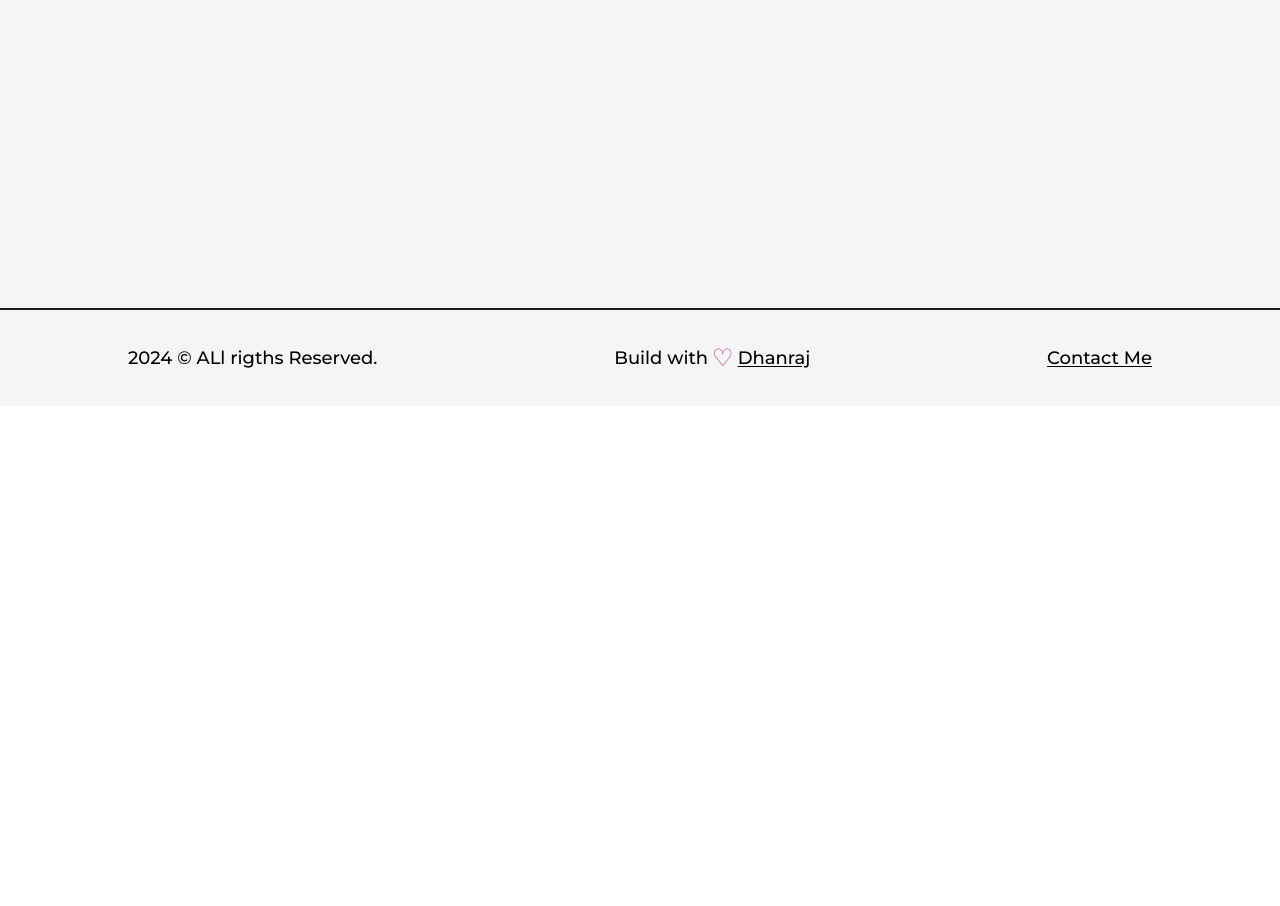
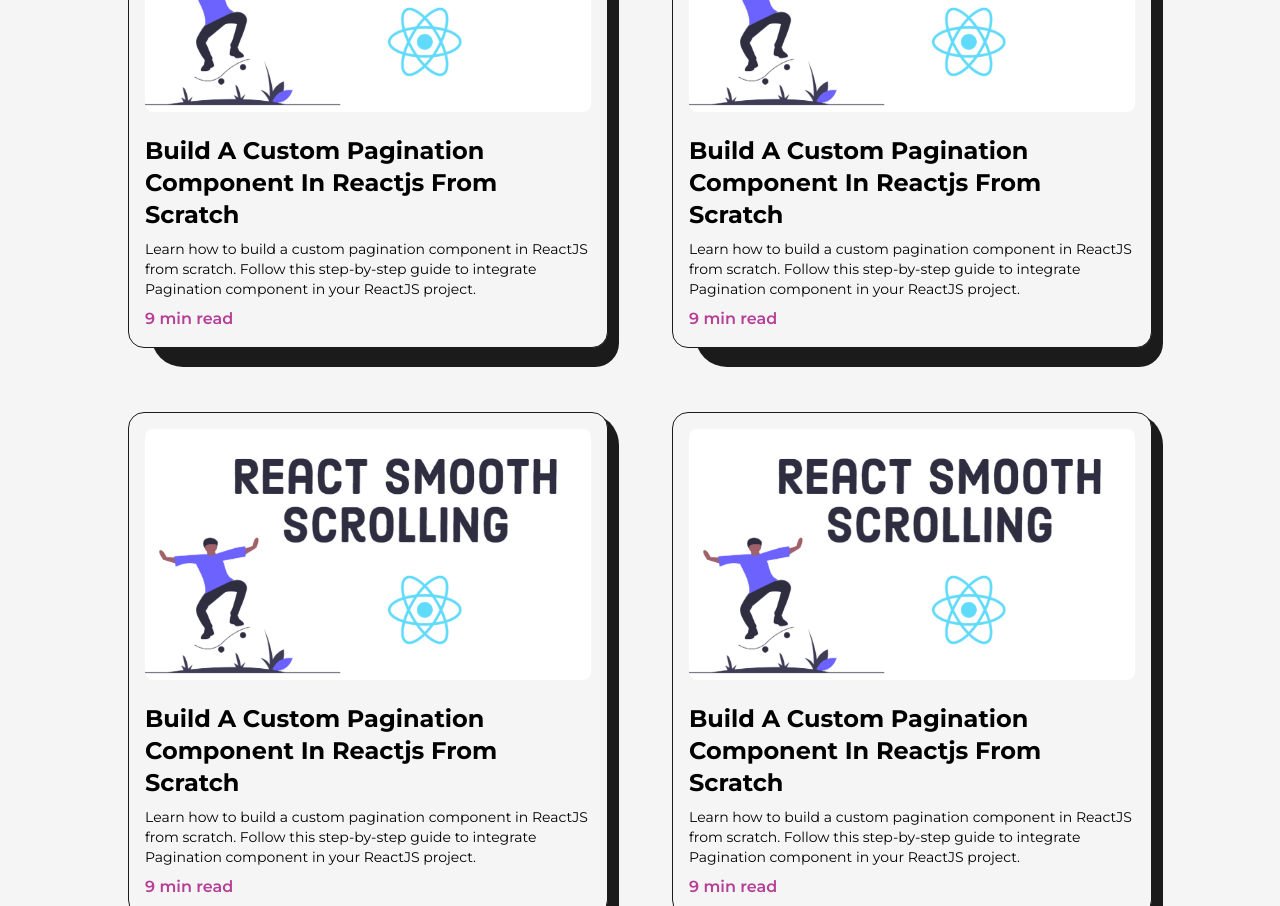
Before and after one commit to sdhanraj300/nextjsportfolio, a Next.js app: page /articles in a window 1280 px wide. Before the commit this address had no page. Shown: the part 580-1486 px from the top of the page. Before the commit the page ends 986 px from the top, so only its background shows below. Built offline with nearby package versions, Linux system fonts and the light colour scheme.

Commit message:
completed articles page

```diff
--- /dev/null
+++ b/src/pages/articles.js
@@ -0,0 +1,185 @@
+import React, { useRef } from "react";
+import Layout from "@/components/Layout";
+import AnimatedText from "@/components/AnimatedText";
+import { Head } from "next/document";
+import Link from "next/link";
+import Image from "next/image";
+import articleImg from "../../public/images/articles/smooth scrolling in reactjs.png";
+import article2Img from "../../public/images/articles/form validation in reactjs using custom react hook.png";
+import { motion, useMotionValue } from "framer-motion";
+
+const FramerImage = motion(Image);
+const FeaturedArticle = ({ img, title, link, time, summary }) => {
+  return (
+    <li
+      className="relative col-span-1 w-full p-4 bg-light border border-solid border-dark
+    rounded-2xl
+    "
+    >
+      <div
+        className="absolute top-0 -right-3 -z-10
+          w-[98%] h-[104%] rounded-[2rem] bg-dark
+          rounded-br-3xl
+          "
+      />
+      <Link
+        href={link}
+        target={"_blank"}
+        className="w-full cursor-pointer overflow-hidden rounded-lg
+        inline-block
+        "
+      >
+        <FramerImage
+          src={img}
+          alt={title}
+          className="w-full h-auto"
+          whileHover={{ scale: 1.05 }}
+          transition={{ duration: 0.2 }}
+        />
+      </Link>
+      <Link href={link} target="_blank">
+        <h2 className="capitalize text-2xl font-bold my-2 hover:underline mt-4">
+          {title}
+        </h2>
+      </Link>
+      <p className="text-sm mb-2">{summary}</p>
+      <span className="text-primary font-semibold">{time}</span>
+    </li>
+  );
+};
+
+const MovingImage = ({ title, img, link }) => {
+  const x = useMotionValue(0);
+  const y = useMotionValue(0);
+  const imgRef = useRef(null);
+
+  const handleMouse = (e) => {
+    imgRef.current.style.display = "inline-block";
+    x.set(e.pageX);
+    y.set(-10);
+  };
+
+  const handleMouseLeave = () => {
+    imgRef.current.style.display = "none";
+    x.set(0);
+    y.set(0);
+  };
+
+  return (
+    <Link
+      href={link}
+      target="_blank"
+      onMouseMove={handleMouse}
+      onMouseLeave={handleMouseLeave}
+    >
+      <h2 className="capitalize text-xl font-semibold hover:underline">
+        {title}
+      </h2>
+      <FramerImage
+        initial={{ opacity: 0 }}
+        whileInView={{ opacity: 1, transition: { duration: 0.5 } }}
+        style={{ x, y }}
+        ref={imgRef}
+        src={img}
+        alt={title}
+        className="z-10 w-96 h-auto hidden absolute rounded-lg"
+      />
+    </Link>
+  );
+};
+
+const Article = ({ img, title, date, link }) => {
+  return (
+    <motion.li
+      initial={{ opacity: 0, y: 200 }}
+      whileInView={{ opacity: 1, y: 0, transition: { duration: 0.5 } }}
+      viewport={{ once: true }}
+      className="relative w-full p-4 py-6 my-4 rounded-xl flex items-center
+    justify-between bg-light text-dark first:mt-0 border border-solid border-dark
+    border-r-4 border-b-4
+    "
+    >
+      <MovingImage title={title} img={img} link={link} />
+      <span className="text-primary font-semibold pl-4">{date}</span>
+    </motion.li>
+  );
+};
+
+const articles = () => {
+  return (
+    <>
+      {/* <Head>
+        <title>
+          Dhanraj | Articles Page
+          <meta name="description" content="Articles page of Dhanraj" />
+        </title>
+      </Head>  */}
+      <main className="w-full mb-16 flex flex-col items-center justify-center overflow-hidden">
+        <Layout className="pt-16">
+          <AnimatedText text="Words Can Change the Word!" className="mb-16" />
+          <ul className="grid grid-cols-2 gap-16 ">
+            <FeaturedArticle
+              img={articleImg}
+              link={"/"}
+              title={
+                "Build A Custom Pagination Component In Reactjs From Scratch"
+              }
+              summary={
+                "Learn how to build a custom pagination component in ReactJS from scratch. Follow this step-by-step guide to integrate Pagination component in your ReactJS project."
+              }
+              time={"9 min read"}
+            />
+            <FeaturedArticle
+              img={articleImg}
+              link={"/"}
+              title={
+                "Build A Custom Pagination Component In Reactjs From Scratch"
+              }
+              summary={
+                "Learn how to build a custom pagination component in ReactJS from scratch. Follow this step-by-step guide to integrate Pagination component in your ReactJS project."
+              }
+              time={"9 min read"}
+            />
+            <FeaturedArticle
+              img={articleImg}
+              link={"/"}
+              title={
+                "Build A Custom Pagination Component In Reactjs From Scratch"
+              }
+              summary={
+                "Learn how to build a custom pagination component in ReactJS from scratch. Follow this step-by-step guide to integrate Pagination component in your ReactJS project."
+              }
+              time={"9 min read"}
+            />
+            <FeaturedArticle
+              img={articleImg}
+              link={"/"}
+              title={
+                "Build A Custom Pagination Component In Reactjs From Scratch"
+              }
+              summary={
+                "Learn how to build a custom pagination component in ReactJS from scratch. Follow this step-by-step guide to integrate Pagination component in your ReactJS project."
+              }
+              time={"9 min read"}
+            />
+          </ul>
+          <h2 className="font-bold text-4xl w-full text-center my-16 mt-32">
+            All Articles
+          </h2>
+          <ul>
+            <Article
+              title={
+                "Form Validation In Reactjs: Build A Reusable Custom Hook For Inputs And Error Handling"
+              }
+              date="12 February 2023"
+              link={"/"}
+              img={article2Img}
+            />
+          </ul>
+        </Layout>
+      </main>
+    </>
+  );
+};
+
+export default articles;
--- a/src/pages/projects.js
+++ b/src/pages/projects.js
@@ -5,14 +5,18 @@
 import Image from "next/image";
 import Layout from "@/components/Layout";
 import { GithubIcon } from "@/components/Icons";
+import { motion } from "framer-motion";
 import project1 from "../../public/images/projects/crypto-screener-cover-image.jpg";
 const projects = () => {
+  const FramerImage = motion(Image);
   const FeaturedProject = ({ type, title, summary, img, link, github }) => {
     return (
-      <article className="relative p-12 w-full flex items-center justify-between
+      <article
+        className="relative p-12 w-full flex items-center justify-between
       rounded-3xl border border-solid border-dark bg-light shadow-2xl
       rounded-br-2xl
-      ">
+      "
+      >
         <div
           className="absolute top-0 -right-3 -z-10
           w-[98%] h-[104%] rounded-[2.5rem] bg-dark
@@ -24,7 +28,13 @@
           target={"_blank"}
           className="w-1/2 cursor-pointer overflow-hidden rounded-lg"
         >
-          <Image src={img} alt={title} className="w-full h-auto" />
+          <FramerImage
+            src={img}
+            alt={title}
+            className="w-full h-auto"
+            whileHover={{ scale: 1.05 }}
+            transition={{ duration: 0.2 }}
+          />
         </Link>
         <div className="w-1/2 flex items-start flex-col pl-6 justify-between">
           <span className="text-primary font-medium text-xl">{type}</span>
@@ -73,7 +83,13 @@
           target={"_blank"}
           className="w-full cursor-pointer overflow-hidden rounded-lg"
         >
-          <Image src={img} alt={title} className="w-full h-auto" />
+          <FramerImage
+            src={img}
+            alt={title}
+            className="w-full h-auto"
+            whileHover={{ scale: 1.05 }}
+            transition={{ duration: 0.2 }}
+          />
         </Link>
         <div className="w-full flex items-start flex-col mt-4 justify-between">
           <span className="text-primary font-medium text-xl">{type}</span>
```
